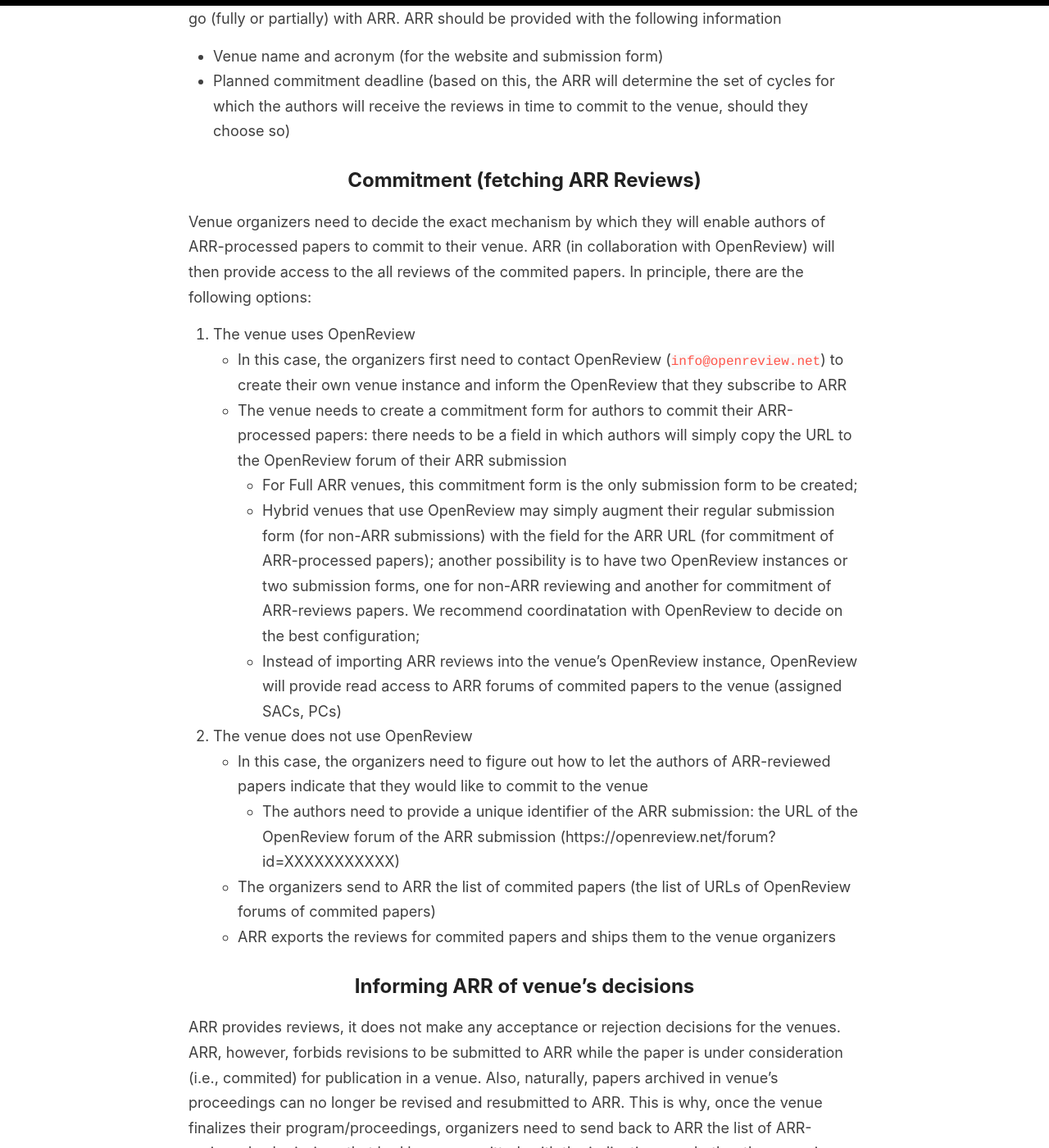
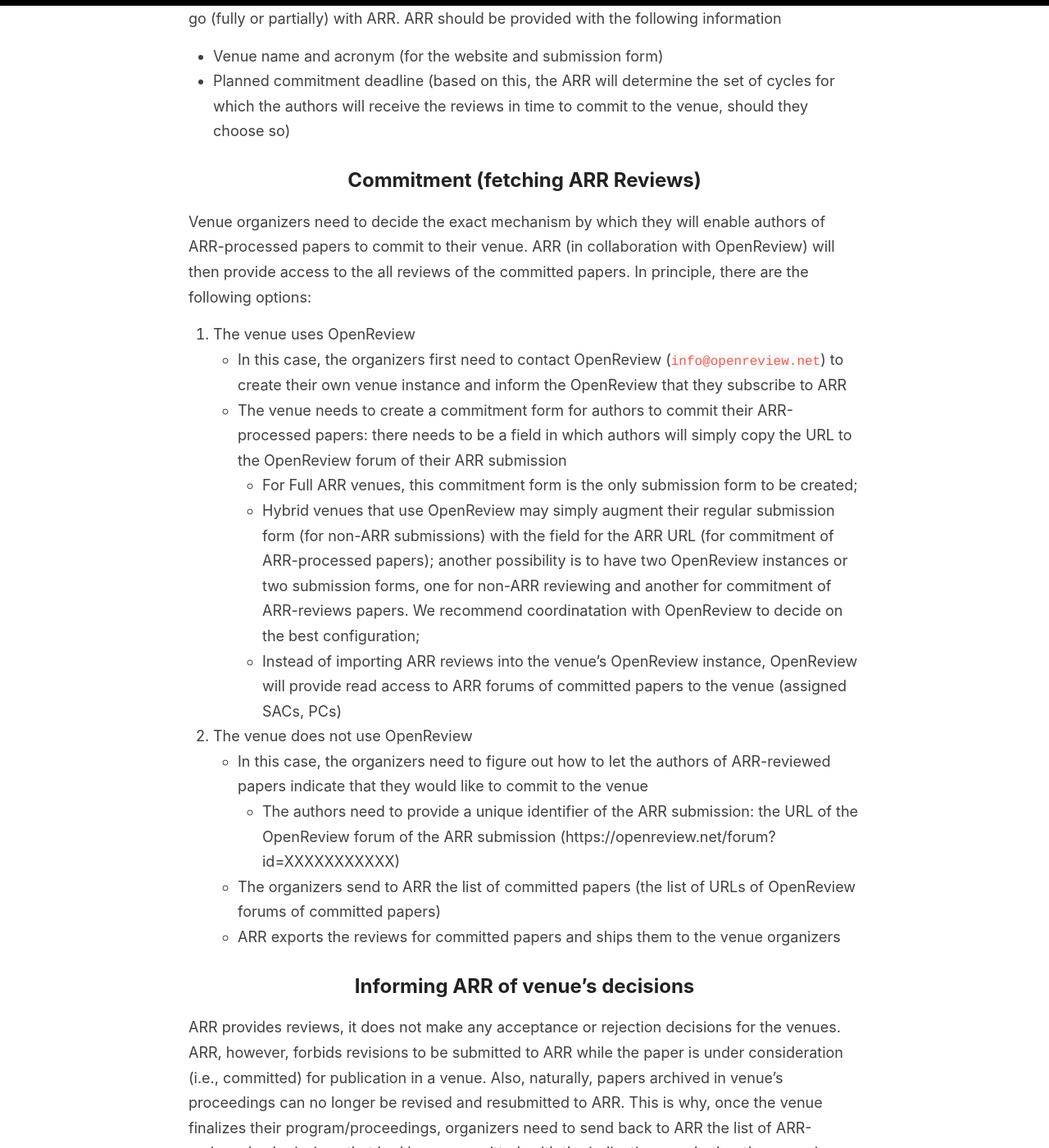
Before and after one commit to amitmerchant1990/reverie, a Jekyll site: the page built from organizers.md, in a window 1280 px wide and 1400 px high, scrolled down 959 px. Shown: the whole window at 82% size. Built offline with Jekyll 4.4.1, drawn with Linux system fonts in a browser that asks for light colours; some of the changed text lies outside the part shown.

Commit message:
organizers: "committed"

```diff
--- a/organizers.md
+++ b/organizers.md
@@ -24,21 +24,21 @@ Organizers of venues that would like to subscribe to ARR (either in Full or Hybr
 
 ## Commitment (fetching ARR Reviews)
 
-Venue organizers need to decide the exact mechanism by which they will enable authors of ARR-processed papers to commit to their venue. ARR (in collaboration with OpenReview) will then provide access to the all reviews of the commited papers. In principle, there are the following options:
+Venue organizers need to decide the exact mechanism by which they will enable authors of ARR-processed papers to commit to their venue. ARR (in collaboration with OpenReview) will then provide access to the all reviews of the committed papers. In principle, there are the following options:
 
 1. The venue uses OpenReview
 	- In this case, the organizers first need to contact OpenReview (`info@openreview.net`) to create their own venue instance and inform the OpenReview that they subscribe to ARR
 	- The venue needs to create a commitment form for authors to commit their ARR-processed papers: there needs to be a field in which authors will simply copy the URL to the OpenReview forum of their ARR submission
 		- For Full ARR venues, this commitment form is the only submission form to be created;
 		- Hybrid venues that use OpenReview may simply augment their regular submission form (for non-ARR submissions) with the field for the ARR URL (for commitment of ARR-processed papers); another possibility is to have two OpenReview instances or two submission forms, one for non-ARR reviewing and another for commitment of ARR-reviews papers. We recommend coordinatation with OpenReview to decide on the best configuration;
-		- Instead of importing ARR reviews into the venue's OpenReview instance, OpenReview will provide read access to ARR forums of commited papers to the venue (assigned SACs, PCs)
+		- Instead of importing ARR reviews into the venue's OpenReview instance, OpenReview will provide read access to ARR forums of committed papers to the venue (assigned SACs, PCs)
 
 2. The venue does not use OpenReview
 	- In this case, the organizers need to figure out how to let the authors of ARR-reviewed papers indicate that they would like to commit to the venue
 		- The authors need to provide a unique identifier of the ARR submission: the URL of the OpenReview forum of the ARR submission (https://openreview.net/forum?id=XXXXXXXXXXX)
-	- The organizers send to ARR the list of commited papers (the list of URLs of OpenReview forums of commited papers)
-	- ARR exports the reviews for commited papers and ships them to the venue organizers
+	- The organizers send to ARR the list of committed papers (the list of URLs of OpenReview forums of committed papers)
+	- ARR exports the reviews for committed papers and ships them to the venue organizers
 
 ## Informing ARR of venue's decisions
 
-ARR provides reviews, it does not make any acceptance or rejection decisions for the venues. ARR, however, forbids revisions to be submitted to ARR while the paper is under consideration (i.e., commited) for publication in a venue. Also, naturally, papers archived in venue's proceedings can no longer be revised and resubmitted to ARR. This is why, once the venue finalizes their program/proceedings, organizers need to send back to ARR the list of ARR-reviewed submissions that had been committed, with the indication on whether the paper is archived in venue's proceedings (papers accepted for non-archival participation in the venue, are not forbidden from resubmissions to ARR).
+ARR provides reviews, it does not make any acceptance or rejection decisions for the venues. ARR, however, forbids revisions to be submitted to ARR while the paper is under consideration (i.e., committed) for publication in a venue. Also, naturally, papers archived in venue's proceedings can no longer be revised and resubmitted to ARR. This is why, once the venue finalizes their program/proceedings, organizers need to send back to ARR the list of ARR-reviewed submissions that had been committed, with the indication on whether the paper is archived in venue's proceedings (papers accepted for non-archival participation in the venue, are not forbidden from resubmissions to ARR).
```
